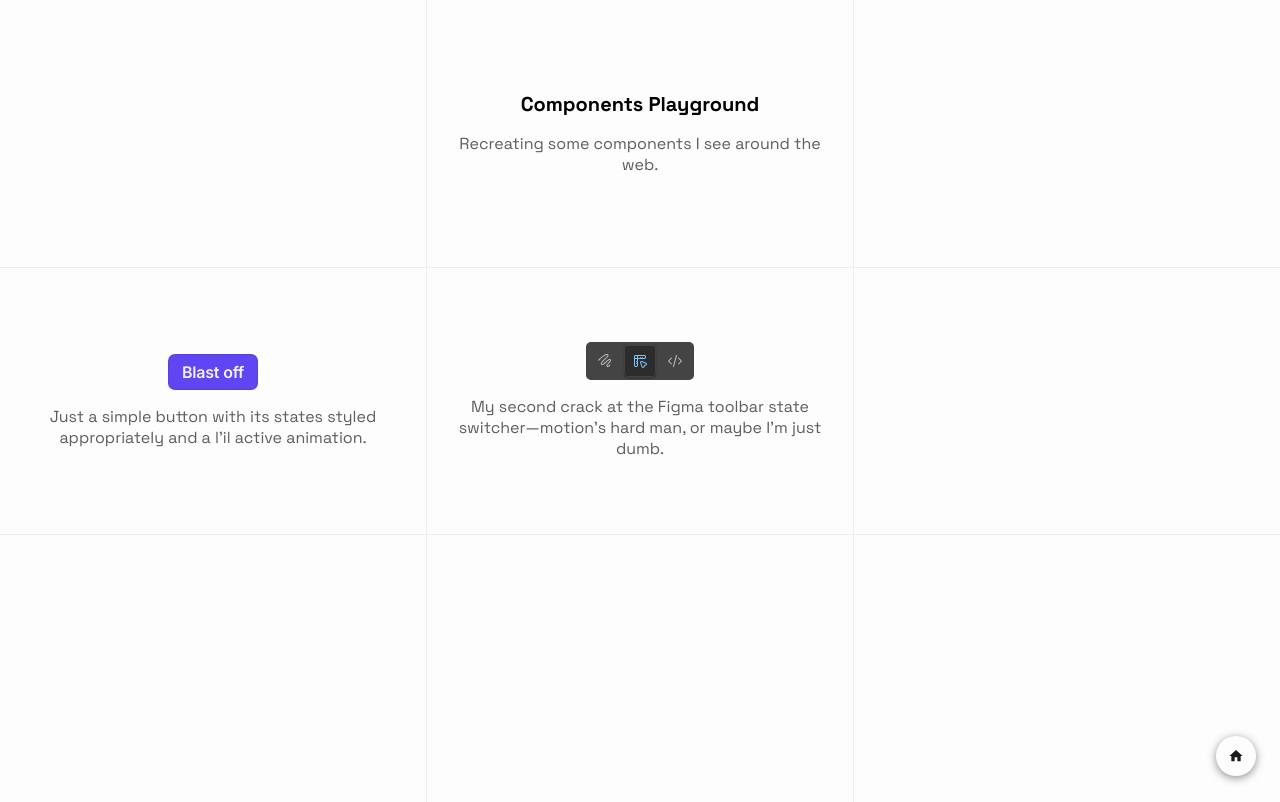
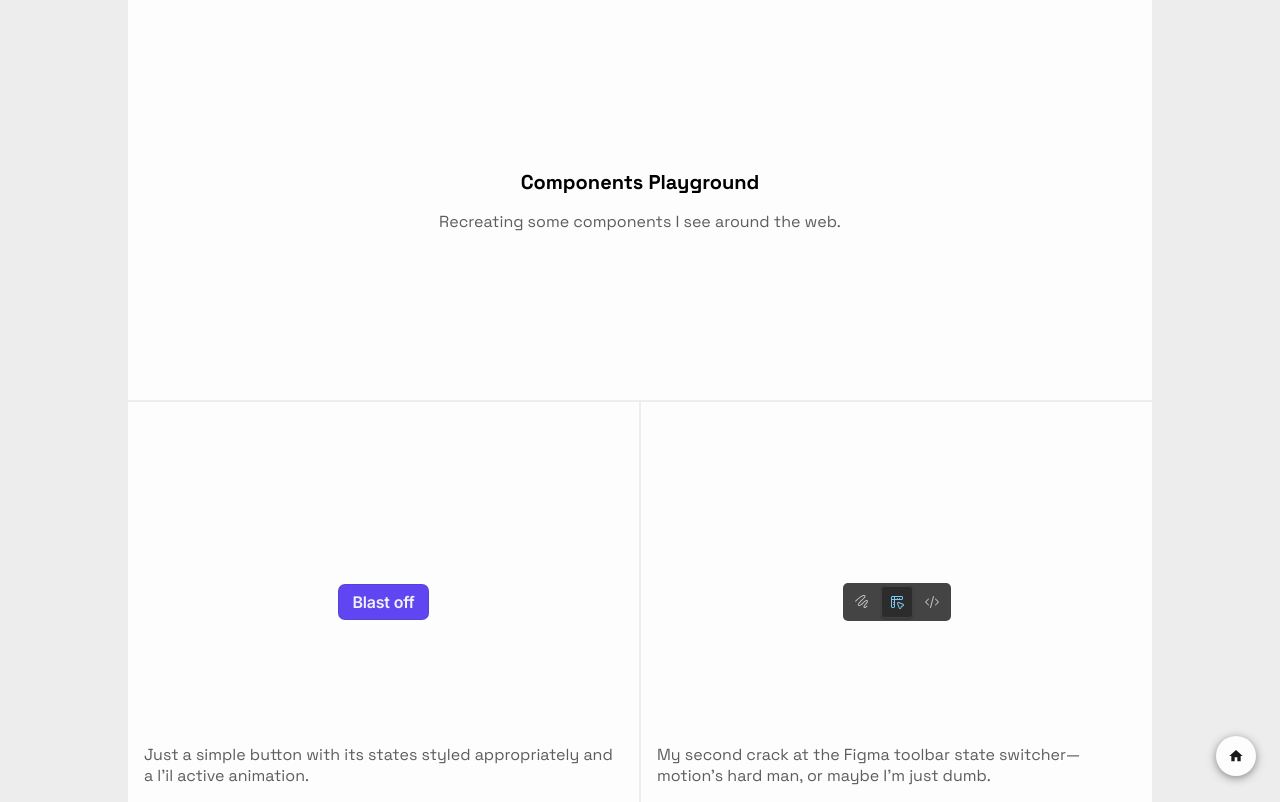
Before and after one commit to kyleancheta/dev-playground, a Next.js app: page /components-playground in a window 1280 px wide. Built offline with nearby package versions, Linux system fonts and the light colour scheme.

Commit message:
fixed some css shit

```diff
--- a/src/app/components-playground/page.jsx
+++ b/src/app/components-playground/page.jsx
@@ -8,27 +8,19 @@ import styles from './page.module.css'
 export default function ComponentsPlayground() {
   return (
     <main className={styles.main}>
-        <section className={`${styles.sectionContainer}`}>
-          <div className={`${styles.gridItem}`}></div>
-          <div className={`${styles.gridItem}`}>
+        <section className={`${styles.container}`}>
+          <div className={`${styles.gridItem} ${styles.gridHeader}`}>
             <h1 className={styles.heading}>Components Playground</h1>
             <p className={styles.description}>Recreating some components I see around the web.</p>
             </div>
-          <div className={`${styles.gridItem}`}></div>
           <div className={`${styles.gridItem}`}>
             <CleanButton>Blast off</CleanButton>
             <p className={styles.body}>Just a simple button with its states styled appropriately and a l'il active animation.</p>
-            {/* <TriSwitch/>
-            <p className={styles.body}>My first crack at the Figma toolbar state switcher.</p> */}
           </div>
           <div className={`${styles.gridItem}`}>
             <TriSwitch2/>
             <p className={styles.body}>My second crack at the Figma toolbar state switcher—motion's hard man, or maybe I'm just dumb.</p>
           </div>
-          <div className={`${styles.gridItem}`}></div>
-          <div className={`${styles.gridItem}`}></div>
-          <div className={`${styles.gridItem}`}></div>
-          <div className={`${styles.gridItem}`}></div>
         </section>
         <HomeButton/>
     </main>
--- a/src/app/components-playground/page.module.css
+++ b/src/app/components-playground/page.module.css
@@ -3,28 +3,43 @@
     width: 100%;
     min-height: 100vh;
     background-color: var(--white-2);
+    display: flex;
+    align-items: center;
+    justify-content: center;
 }
 
-.sectionContainer {
+.container {
     box-sizing: border-box;
     width: 100%;
-    display: grid;
-    grid-template-columns: repeat(3, 1fr);
-    grid-template-rows: repeat(3, 1fr);
+
+    display: flex;
+    flex-direction: column;
     gap: 1px;
-    grid-auto-flow: row;
 }
 
 .gridItem {
+    position: relative;
     box-sizing: border-box;
-    height: calc(100vh / 3);
+    min-height: calc(100vh / 3);
     background-color: var(--white);
     padding: 16px;
+
     display: flex;
     flex-direction: column;
     justify-content: center;
     align-items: center;
     gap: 16px;
+
+    p.body {
+        box-sizing: border-box;
+        position: absolute;
+        bottom: 0;
+        width: 100%;
+        padding: 8px 16px 16px;
+        color: var(--grey-8);
+        font-size: 0.875rem;
+        text-align: left;
+    }
 }
 
 .heading {
@@ -37,7 +52,27 @@
     text-align: center;
 }
 
-.body {
-    color: var(--grey-8);
-    text-align: center;
+@media screen and (min-width: 800px) {
+    .container {
+        display: grid;
+        grid-template-columns: repeat(2, 1fr);
+        grid-template-rows: repeat(2, 1fr);
+        gap: 2px;
+        grid-auto-flow: row;
+        max-width: 1024px;
+    }
+
+    .gridItem {
+        min-height: calc(100vh / 2);
+        /* max-width: calc(100vh / 2); */
+
+        p.body {
+            font-size: 1rem;
+        }
+    }
+
+    .gridHeader {
+        max-width: none;
+        grid-column: 1 / 3;
+    }
 }
```
